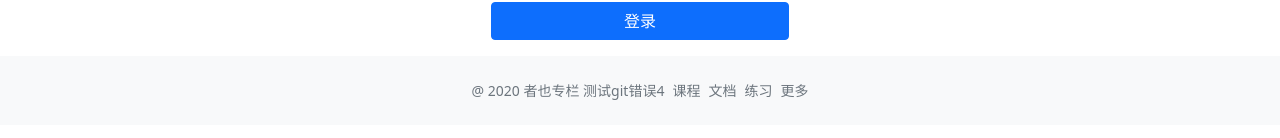
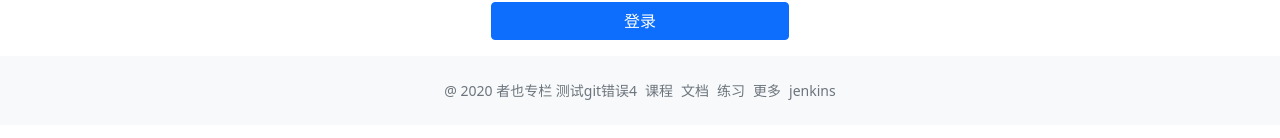
Before and after one commit to 15017662461/zheye, a Vue app: page /login in a window 1280 px wide. Shown: the part 400-538 px from the top of the page. Built offline with nearby package versions, Linux system fonts and the light colour scheme.

Commit message:
fix: 藏式喜爱

```diff
--- a/src/App.vue
+++ b/src/App.vue
@@ -11,6 +11,7 @@
           <li class="list-inline-item">文档</li>
           <li class="list-inline-item">练习</li>
           <li class="list-inline-item">更多</li>
+          <li class="list-inline-item">jenkins</li>
         </ul>
       </small>
     </footer>
```
